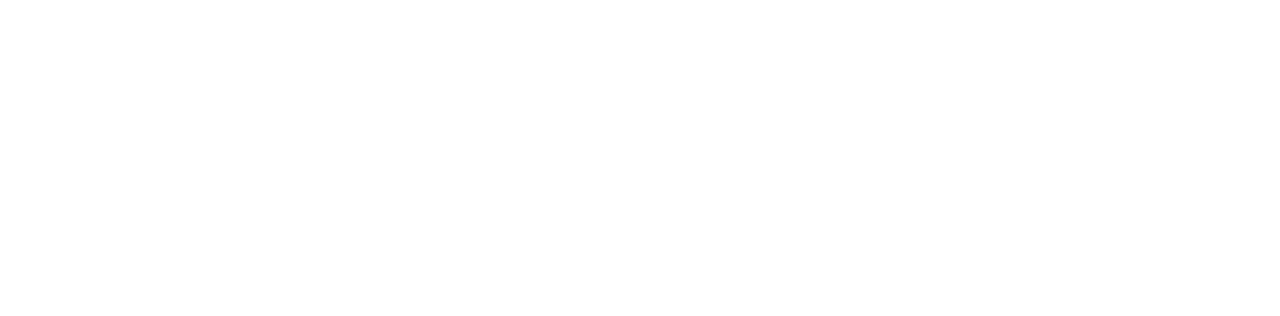
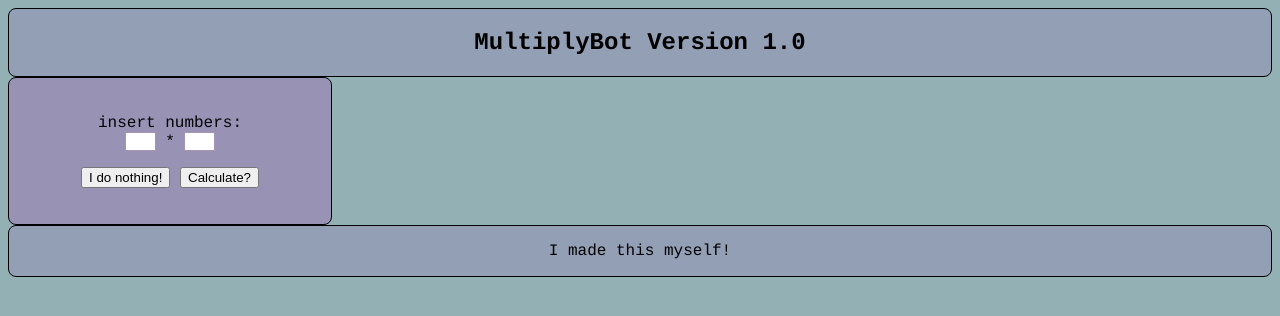
Before and after one commit to zorgin/Hello-World, a plain HTML site: page index.html in a window 1280 px wide. Drawn offline with nearby package versions, Linux system fonts and the light colour scheme.

Commit message:
I made a form
it doesn't work yet though.

```diff
--- a/index.html
+++ b/index.html
@@ -3,9 +3,34 @@
 <head>
 	<title>Hello World</title>
 	<link type="text/css" rel="stylesheet" href="style.css"/>
-	<script type="text/javascript" src="script.js"/>
 </head>
 <body>
+    <div id="header">
+         <h2>MultiplyBot Version 1.0</h2>
 
+    </div>
+    <div id="main">
+        <form>
+            <div>
+                <label for="x">insert numbers:</label>
+                <br />
+                <input type="text" id="x" />
+                <label for="y">*</label>
+                <input type="text" id="y" />
+            </div>
+            <div class="button">
+                <button>I do nothing!</button>
+                <button type="submit">Calculate?</button>
+            </div>
+        </form>
+    </div>
+    <div id="answer"></div>
+    <div id="footer">
+        <p>I made this myself!</p>
+    </div>
+	<!--scripts below-->
+ <script src="http://ajax.googleapis.com/ajax/libs/jqueryui/1.10.3/jquery-ui.min.js"/>
+ <script src="jquery.js"/>
+ <script type="text/javascript" src="script.js"/>
 </body>
 </html>
--- a/script.js
+++ b/script.js
@@ -0,0 +1,11 @@
+$(document).ready();
+    var x = $("#x");
+    var y = $("#y");
+$('form').onClick(
+function calc(x, y) {
+    if (this.isNaN) {
+        $("#answer").html("<p>Please follow instructions.</p>");
+    } else {
+        $("#answer").html(x + " multiplied by " + y + "equals" + (x * y) + "!");
+    }
+});
--- a/style.css
+++ b/style.css
@@ -0,0 +1,48 @@
+body {
+    background-color: #93B0B5;
+    font-family: Courier;
+    text-align: center;
+}
+#answer {
+    float: right;
+}
+form {
+    margin: 0 auto;
+    width: 250px;
+    padding: 1em;
+}
+form div + div {
+    margin-top: 1em;
+}
+label {
+    display: inline-block;
+    text-align: right;
+}
+input, textarea {
+    width: 25px;
+    border: 1px solid #A993B5;
+}
+#header {
+    background-color: #939FB5;
+    min-height: 30px;
+    min-width: 30px;
+    border: 1px solid black;
+    border-radius: 8px;
+}
+#main {
+    background-color: #9893B5;
+    min-height: 30px;
+    min-width: 30px;
+    border: 1px solid black;
+    border-radius: 8px;
+    float: left;
+    padding: 20px;
+}
+#footer {
+    background-color: #939FB5;
+    min-height: 30px;
+    min-width: 30px;
+    border: 1px solid black;
+    border-radius: 8px;
+    clear: both;
+}
```
